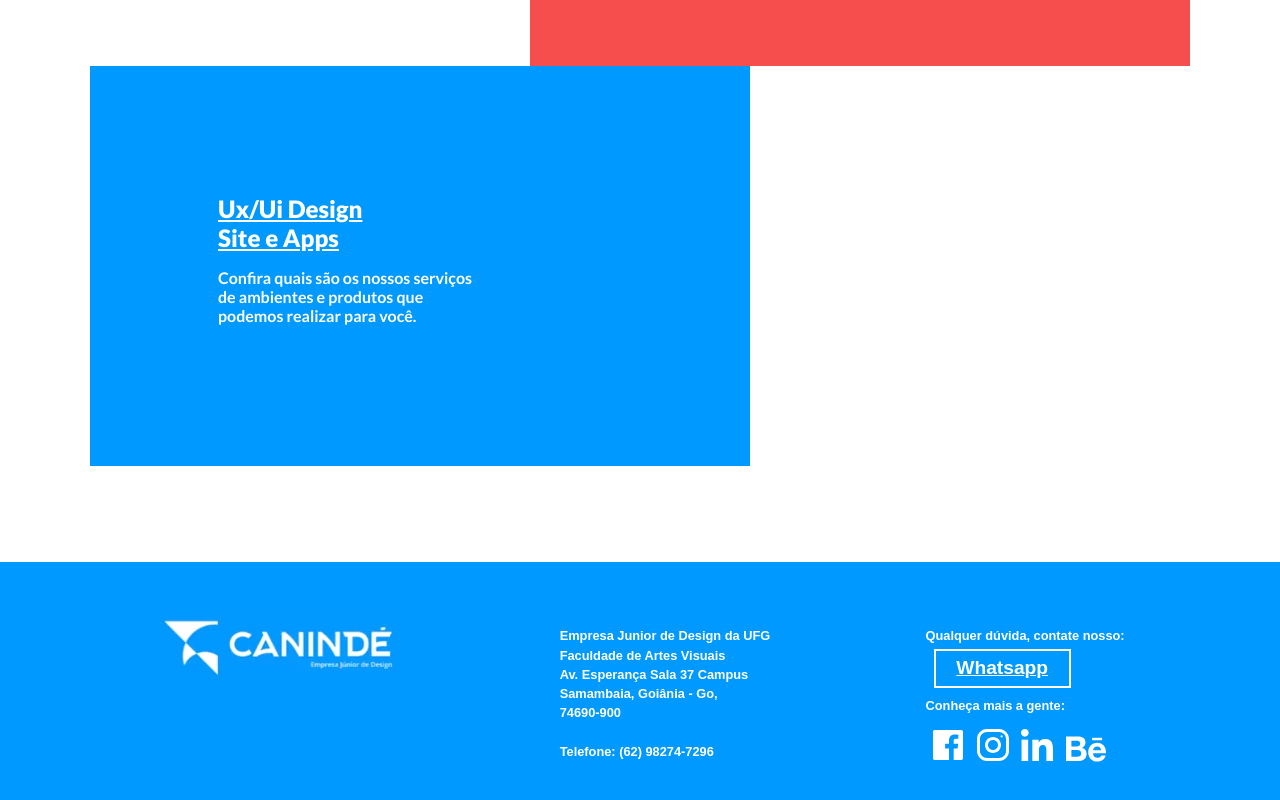
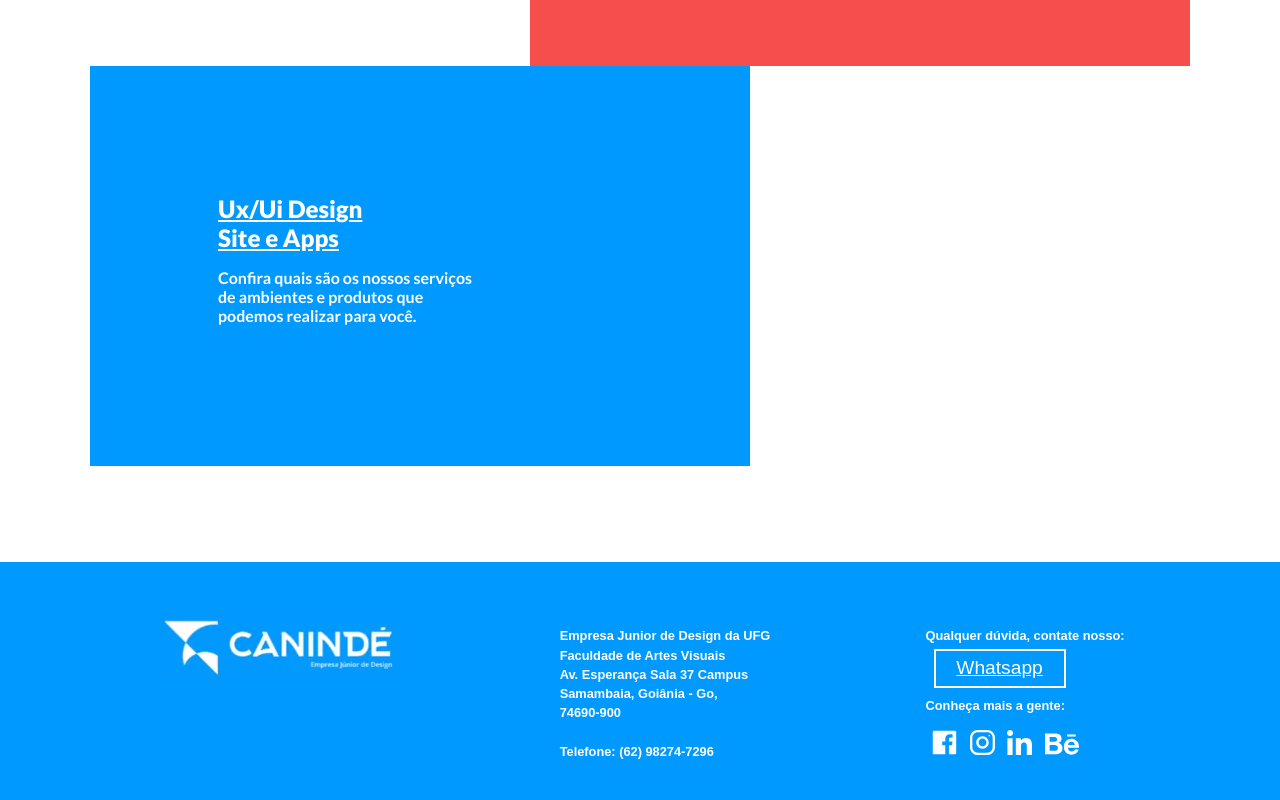
Before and after one commit to michellylima/projeto-caninde, a React (Create React App) app: page / in a window 1280 px wide. Shown: the part 2920-3720 px from the top of the page. Built offline with nearby package versions, Linux system fonts and the light colour scheme.

Commit message:
Pequenos ajustes no rodapé

```diff
--- a/src/components/footer/footer.css
+++ b/src/components/footer/footer.css
@@ -26,7 +26,7 @@
 
 }
 
-.footer-container .whatsappDiv{
+.footer-container .whatsappBtn{
     border: 2px solid #fff;
     width: fit-content;
     padding: 0.4rem 1.3rem 0.4rem 1.3rem;
@@ -34,18 +34,74 @@
     margin-left: 0.5rem;
     margin-top: 0.2rem;
     margin-bottom: 0.5rem;
+    color: #fff;
+    text-decoration: underline;
+    cursor: pointer;
+    background-color: rgba(0, 0, 0, 0);
+    outline: none;
 }
 
 .footer-container .socialmedia{
-    width: 32px;
+    width: 25px;
     margin: 0.4rem;
 }
 
 .footer-container .behance{
-    width: 40px;
+    width: 34px;
     position: relative;
-    top: 0.5rem;
+    top: 0.35rem;
 }
+
+.screen-fade{
+    position: fixed;
+    top:0;
+    left: 0;
+    width: 100vw;
+    height: 100vh;
+    background-color: #000;
+    opacity: 0.85;
+    z-index: 4;
+    transition: opacity 0.5s ease-in-out;
+    animation: fadein 700ms;
+}
+
+@keyframes fadein{
+    from { opacity: 0; }
+    to   { opacity: 0.85; }
+}
+
+.hidden{
+    display: none;
+}
+
+.whatsapp-number{
+    position: fixed;
+    top: calc(50% - 7.5rem);
+    left: calc(50% - 7.5rem);
+    color: #000;
+    margin: auto;
+    background-color: white;
+    width: 15rem;
+    padding: 8px 0;
+    text-align: center;
+    z-index: 5;
+    border-radius: 5px;
+}
+
+.whatsapp-number button{
+    position: relative;
+    top: -6px;
+    left: 38px;
+    border: 1px solid red;
+    border-radius: 2px;
+    background-color: red;
+    color: #fff;
+    font-weight: bold;
+    padding: 2px 6px;
+    cursor: pointer;
+    outline: none;
+}
+
 
 @media (max-width: 750px){
     .footer-container{
--- a/src/components/footer/footer.js
+++ b/src/components/footer/footer.js
@@ -8,6 +8,19 @@ import linkedin from '../../assets/linkedin.svg'
 import behance from '../../assets/behance.svg'
 
 export default function Footer(){
+
+
+    function OpenWhatsappNumber() {
+        document.querySelector('.screen-fade').classList.remove('hidden');
+        document.querySelector('.whatsapp-number').classList.remove('hidden');
+    }
+    function CloseWhatsappNumber(){
+        document.querySelector('.screen-fade').classList.add('hidden');
+        document.querySelector('.whatsapp-number').classList.add('hidden');
+    }
+
+
+
     return(
         <div className='footer-container'>
             <a href='/#'><img id='footer-logo' alt='' src={logoFooter}></img></a>
@@ -28,7 +41,7 @@ export default function Footer(){
                 <p>
                     Qualquer dúvida, contate nosso:<br/>
                 </p>
-                <div className='whatsappDiv'><a href='/#' >Whatsapp</a></div>
+                <button className='whatsappBtn' onClick={OpenWhatsappNumber}>Whatsapp</button>
                 <p>
                     Conheça mais a gente:<br/>
                 </p>
@@ -37,8 +50,15 @@ export default function Footer(){
                 <a href='https://www.linkedin.com/company/canindesign/about/' target="_blank" rel='noopener noreferrer'><img className='socialmedia linkedin' src={linkedin} alt='' /></a>
                 <a href='https://www.behance.net/canindesign' target="_blank" rel='noopener noreferrer'><img className='socialmedia behance' src={behance} alt='' /></a>
 
+
             </div>
+            <div className='screen-fade hidden'  onClick={CloseWhatsappNumber}>
 
+            </div>
+            <div className='whatsapp-number hidden'>
+                    (XX) XXXXX-XXXX
+                    <button onClick={CloseWhatsappNumber}>X</button>
+            </div>
         </div>
     );
 }
```
